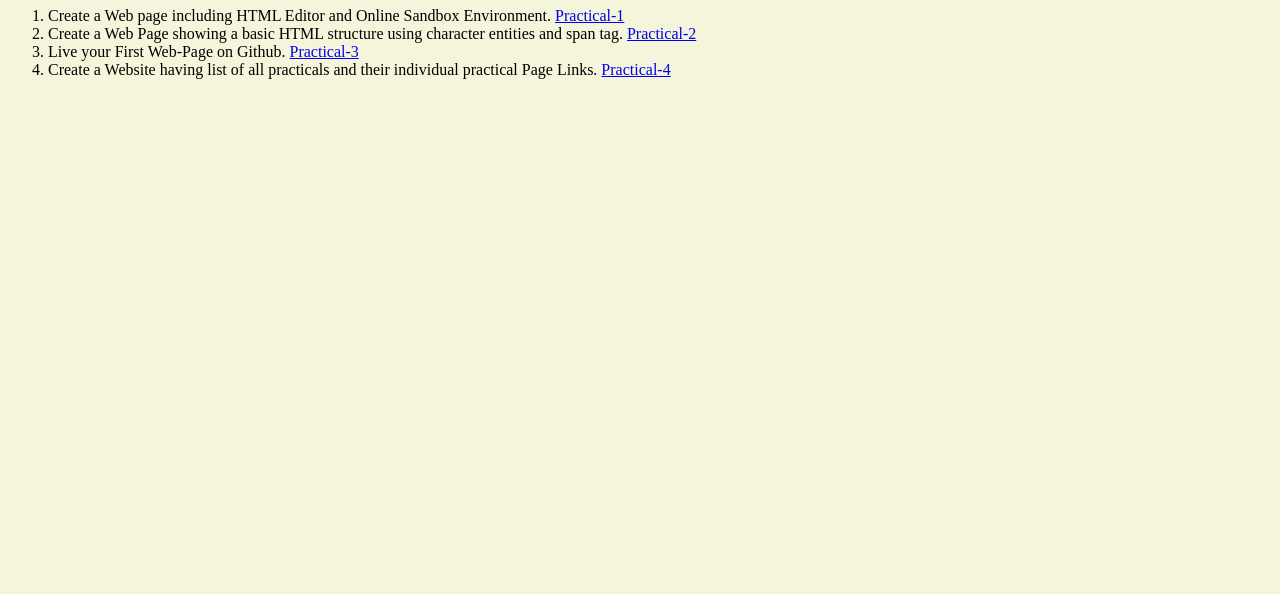
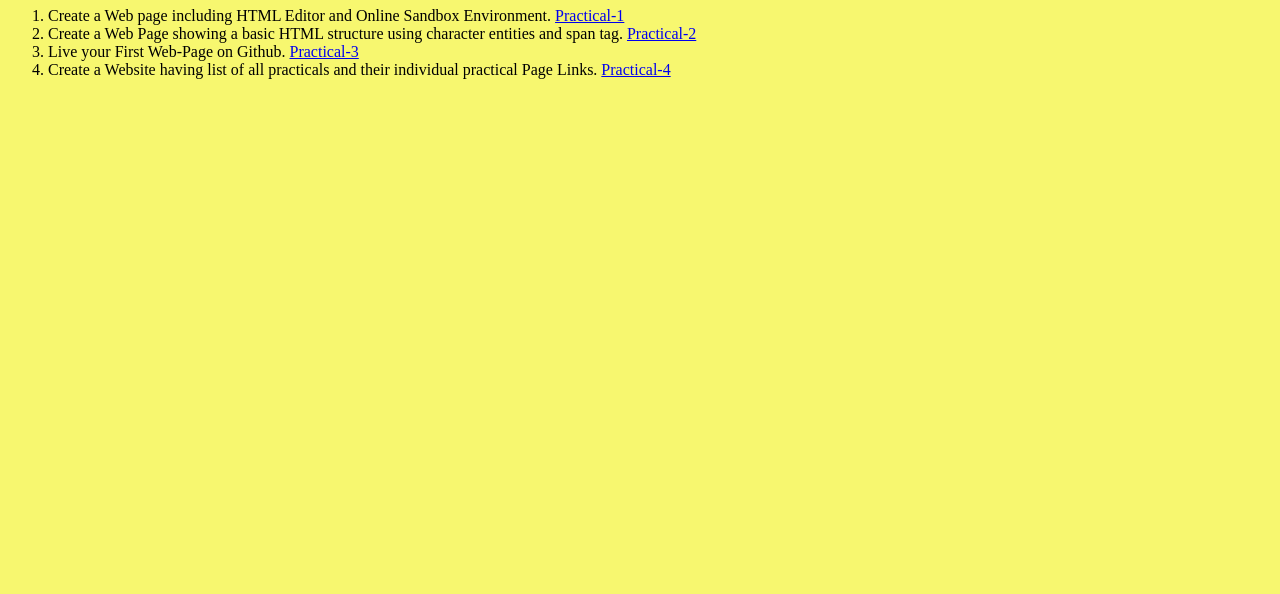
Before and after one commit to kinjalvarshney/Fullstack_Practical-4, a plain HTML site: page index.html in a window 1280 px wide. Shown: the part 206-800 px from the top of the page. Drawn offline with Linux system fonts and the light colour scheme.

Commit message:
updated some changes

```diff
--- a/index.html
+++ b/index.html
@@ -7,7 +7,7 @@
     <title>Assignment-4</title>
     <style>
         body {
-            background-color: beige;
+            background-color: rgb(247, 247, 111);
         }
 
         .container {
```
